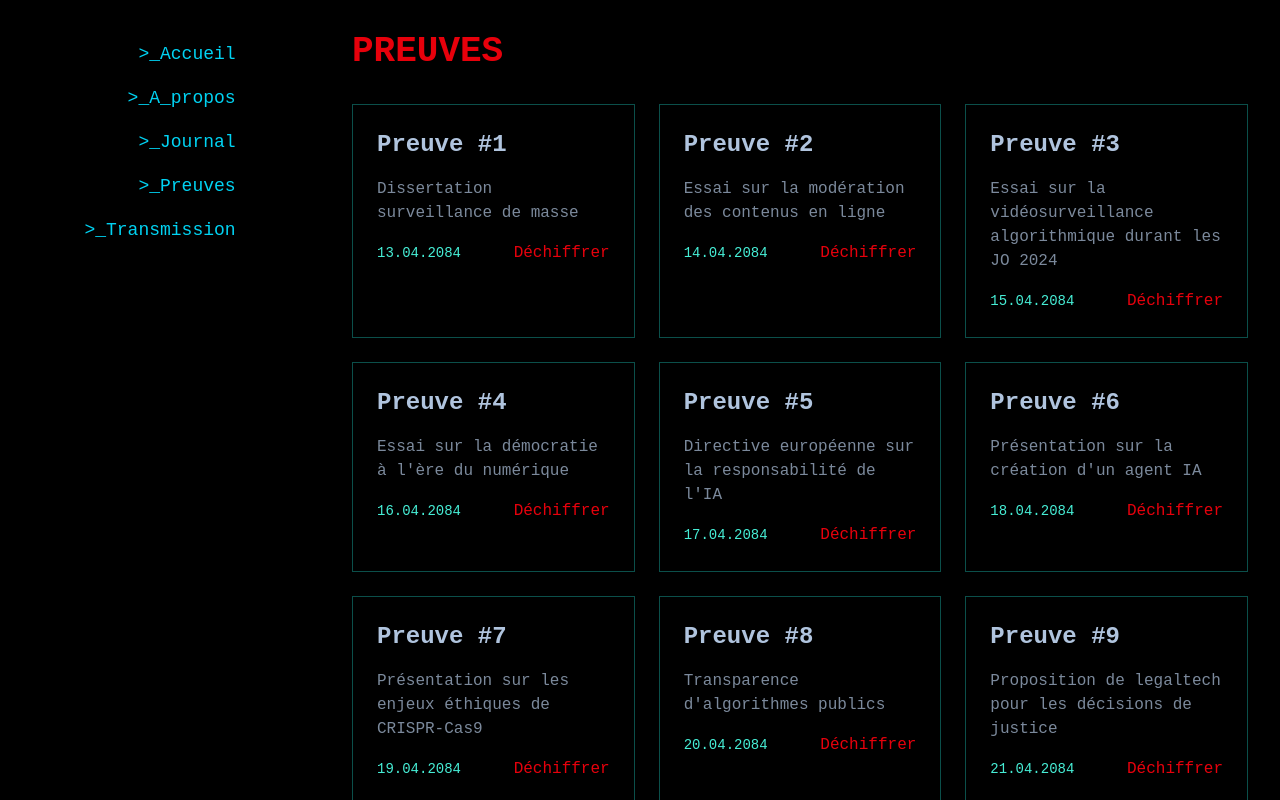
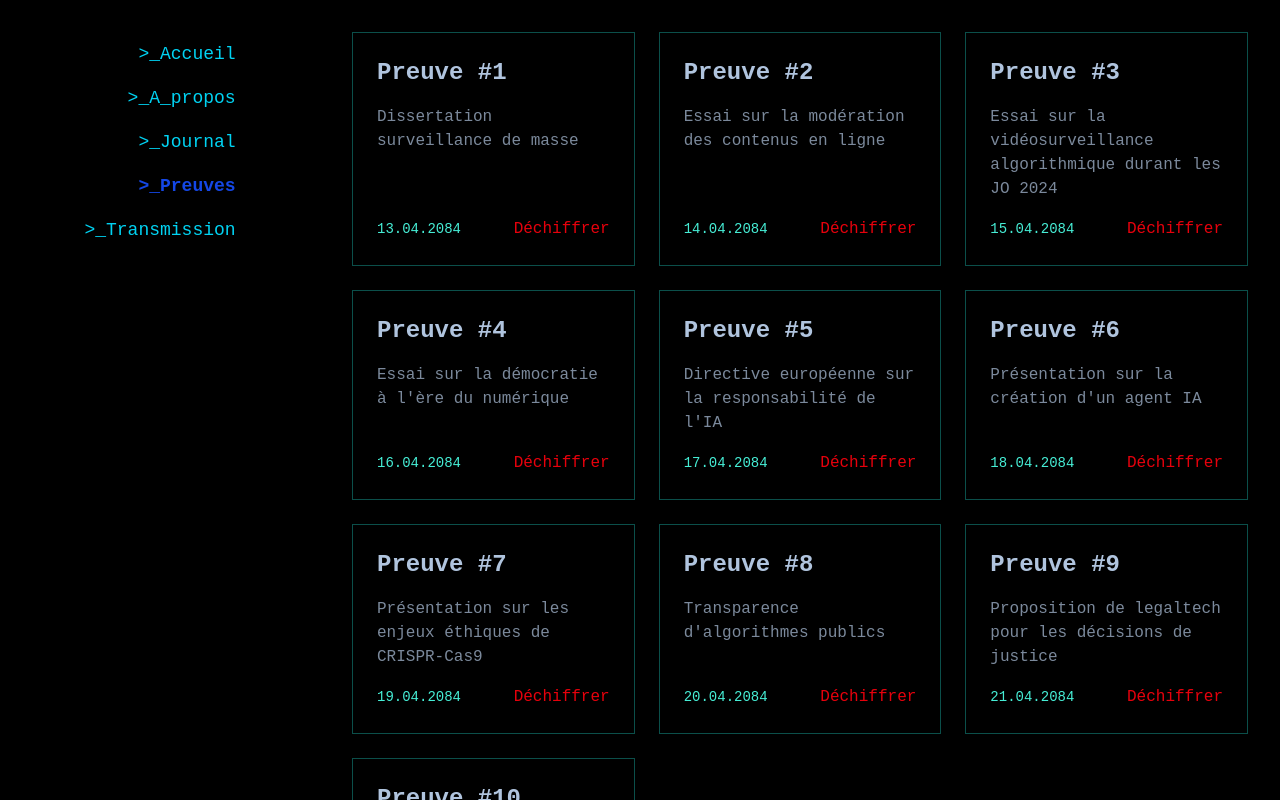
Before and after one commit to Nywes/grand-oral-antonin, a Next.js app: page /preuves in a window 1280 px wide. Built offline with nearby package versions, Linux system fonts and the light colour scheme.

Commit message:
chore: modified some texts and fixed the home page height problem

```diff
--- a/src/app/journal/page.tsx
+++ b/src/app/journal/page.tsx
@@ -8,8 +8,6 @@ export default function JournalPage() {
       </div>
 
       <div className="w-3/4 p-8">
-        <h1 className="text-4xl font-bold text-red-600 mb-8">{`JOURNAL`}</h1>
-
         <div className="space-y-8">
           <article className="border border-teal-900 p-6">
             <h2 className="text-2xl font-bold mb-4">{`PRÉAMBULE`}</h2>
--- a/src/app/page.tsx
+++ b/src/app/page.tsx
@@ -7,7 +7,8 @@ import AttackMonitor from '../components/AttackMonitor';
 import FaceGif from '../components/FaceGif';
 import NoiseBackground from '../components/NoiseBackground';
 import FuturisticCaptcha from '../components/FuturisticCaptcha';
-import Navigation from '../components/Navigation';
+import Link from 'next/link';
+import { usePathname } from 'next/navigation';
 
 export default function Home() {
   const [isVerified, setIsVerified] = useState(false);
@@ -15,6 +16,7 @@ export default function Home() {
   const [isMobile, setIsMobile] = useState(false);
   const [visibleComponents, setVisibleComponents] = useState([false, false, false, false]);
   const [contentVisible, setContentVisible] = useState(false);
+  const pathname = usePathname();
 
   useEffect(() => {
     // Vérifier si l'appareil est mobile
@@ -148,7 +150,7 @@ export default function Home() {
       {!isVerified && <FuturisticCaptcha onVerified={handleVerification} />}
 
       <div
-        className={`flex flex-col items-center justify-center py-8 px-4 relative bg-black min-h-screen transition-opacity duration-1000 ease-in-out ${
+        className={`flex flex-col items-center justify-center relative bg-black min-h-screen transition-opacity duration-1000 ease-in-out ${
           contentVisible ? 'opacity-100' : 'opacity-0'
         }`}
       >
@@ -159,7 +161,7 @@ export default function Home() {
         <NoiseBackground />
 
         {/* Nouvelle disposition en grille */}
-        <div className="grid grid-cols-12 gap-4 w-full max-w-6xl mb-8">
+        <div className="grid grid-cols-12 gap-4 w-full max-w-6xl">
           {/* Orb Component (6 colonnes) */}
           <div className="col-span-12 md:col-span-4 flex items-end justify-center h-96">
             <div
@@ -182,15 +184,26 @@ export default function Home() {
 
           {/* Title section (8 colonnes) */}
           <div className="col-span-12 md:col-span-9 flex items-center justify-center h-12">
-            <h2 className="text-3xl font-bold italic uppercase text-blue-800">
-              UN message de 2084
+            <h2 className="text-3xl font-bold italic uppercase text-blue-800 ml-48">
+              {`Journal d'un résistant`}
             </h2>
           </div>
 
           {/* Text section (4 colonnes, prend toute la hauteur des deux composants inférieurs) */}
           <div className="col-span-12 md:col-span-3 md:row-span-2 sticky top-0">
             <div className="text-white w-full">
-              <Navigation />
+              <nav className="flex justify-center p-4 sticky top-0">
+                <div className="flex flex-col space-y-4 font-mono text-xl text-end uppercase">
+                  <Link
+                    href="/a-propos"
+                    className={`text-cyan-400 hover:text-cyan-300 transition-colors ${
+                      pathname === '/a-propos' ? 'text-blue-700 font-bold' : ''
+                    }`}
+                  >
+                    Accéder &gt;_
+                  </Link>
+                </div>
+              </nav>
             </div>
           </div>
 
--- a/src/app/preuves/page.tsx
+++ b/src/app/preuves/page.tsx
@@ -10,23 +10,23 @@ export default function PreuvesPage() {
       </div>
 
       <div className="w-3/4 p-8">
-        <h1 className="text-4xl font-bold text-red-600 mb-8">{'PREUVES'}</h1>
-
         <div className="grid grid-cols-1 md:grid-cols-3 gap-6">
           {proofs.map((proof) => (
             <div
               key={proof.id}
-              className="border border-teal-900 p-6 hover:border-red-600 transition"
+              className="flex flex-col justify-between border border-teal-900 p-6 hover:border-red-600 transition"
             >
-              <h2 className="text-2xl font-bold mb-4">{'Preuve #' + proof.id}</h2>
-              <p className="mb-4 opacity-70">{proof.title}</p>
-              <div className="flex justify-between items-center">
+              <div className="flex flex-col justify-between">
+                <h2 className="text-2xl font-bold mb-4">{'Preuve #' + proof.id}</h2>
+                <p className="mb-4 opacity-70">{proof.title}</p>
+              </div>
+              <div className="flex flex-wrap justify-between items-center gap-2">
                 <div className="text-teal-300 text-sm">{proof.date}</div>
                 <Link
                   href={`/preuves/${proof.id}`}
                   className="text-red-600 hover:text-red-400 transition"
                 >
-                  {`Déchiffrer`}
+                  <p>{`Déchiffrer`}</p>
                 </Link>
               </div>
             </div>
--- a/src/components/AttackMonitor.tsx
+++ b/src/components/AttackMonitor.tsx
@@ -81,6 +81,7 @@ export default function AttackMonitor() {
   }, []);
 
   return (
+    <div className="flex flex-col gap-4">
       <div className="border border-blue-500 p-2">
         <div className="text-xl font-bold text-blue-400 mb-2">{'FAILLE DE SÉCURITÉ'}</div>
         <div className="flex space-x-1 mb-3">{pulseElements}</div>
@@ -101,5 +102,7 @@ export default function AttackMonitor() {
           {'STATUT DU PARE-FEU: SOUS ATTAQUE'}
         </div>
       </div>
+      <p className="text-xs text-blue-400"> {'Ils nous retrouveront ...'} </p>
+    </div>
   );
 }
--- a/src/components/DeloreanSection.tsx
+++ b/src/components/DeloreanSection.tsx
@@ -64,8 +64,8 @@ export default function DeloreanSection() {
   return (
     <div className="h-full w-full border border-blue-500 p-4 flex flex-col">
       <div className="flex justify-between text-xs text-blue-400 mb-1">
-        <span>{'Delorean'}</span>
-        <span>{'Démarrer'}</span>
+        <span>{'Ils nous observent ...'}</span>
+        <span>{'xx-xx-x'}</span>
       </div>
       <div className="flex-grow relative overflow-hidden">
         <div className="absolute inset-0 filter grayscale blur-[1px] contrast-50 brightness-75 overflow-hidden">
--- a/src/components/FaceGif.tsx
+++ b/src/components/FaceGif.tsx
@@ -3,6 +3,7 @@ import Image from 'next/image';
 
 export default function FaceGif() {
   return (
+    <div className="flex flex-col gap-4">
       <div className="border border-blue-500 p-2">
         <div className="flex items-center justify-center">
           <Image
@@ -10,10 +11,12 @@ export default function FaceGif() {
             alt="Digital face visualization"
             width={500}
             height={500}
-          className="w-full h-auto"
+            className="w-auto h-full"
             priority
           />
         </div>
       </div>
+      <p className="text-xs text-blue-400"> {'Ils nous écoutent ...'} </p>
+    </div>
   );
 }
--- a/src/components/Navigation.tsx
+++ b/src/components/Navigation.tsx
@@ -6,49 +6,32 @@ import { usePathname } from 'next/navigation';
 export default function Navigation() {
   const pathname = usePathname();
 
+  // Fonction utilitaire pour générer les classes CSS des liens
+  const getLinkClassName = (path: string) => {
+    const baseClasses = 'transition-colors';
+    const activeClasses = 'text-blue-700 font-bold';
+    const inactiveClasses = 'text-cyan-400 hover:text-cyan-300';
+
+    return `${baseClasses} ${pathname === path ? activeClasses : inactiveClasses}`;
+  };
+
+  // Données de navigation
+  const navLinks = [
+    { path: '/', label: 'Accueil' },
+    { path: '/a-propos', label: 'A_propos' },
+    { path: '/journal', label: 'Journal' },
+    { path: '/preuves', label: 'Preuves' },
+    { path: '/transmission', label: 'Transmission' },
+  ];
+
   return (
     <nav className="flex justify-center p-4 sticky top-0">
       <div className="flex flex-col space-y-4 font-mono text-lg text-end">
-        <Link
-          href="/"
-          className={`text-cyan-400 hover:text-cyan-300 transition-colors ${
-            pathname === '/' ? 'text-cyan-300' : ''
-          }`}
-        >
-          &gt;_Accueil
-        </Link>
-        <Link
-          href="/a-propos"
-          className={`text-cyan-400 hover:text-cyan-300 transition-colors ${
-            pathname === '/a-propos' ? 'text-cyan-300' : ''
-          }`}
-        >
-          &gt;_A_propos
-        </Link>
-        <Link
-          href="/journal"
-          className={`text-cyan-400 hover:text-cyan-300 transition-colors ${
-            pathname === '/journal' ? 'text-cyan-300' : ''
-          }`}
-        >
-          &gt;_Journal
-        </Link>
-        <Link
-          href="/preuves"
-          className={`text-cyan-400 hover:text-cyan-300 transition-colors ${
-            pathname === '/preuves' ? 'text-cyan-300' : ''
-          }`}
-        >
-          &gt;_Preuves
-        </Link>
-        <Link
-          href="/transmission"
-          className={`text-cyan-400 hover:text-cyan-300 transition-colors ${
-            pathname === '/transmission' ? 'text-cyan-300' : ''
-          }`}
-        >
-          &gt;_Transmission
-        </Link>
+        {navLinks.map((link) => (
+          <Link key={link.path} href={link.path} className={getLinkClassName(link.path)}>
+            &gt;_{link.label}
+          </Link>
+        ))}
       </div>
     </nav>
   );
--- a/src/components/PlanetSection.tsx
+++ b/src/components/PlanetSection.tsx
@@ -20,7 +20,7 @@ export default function PlanetSection() {
         <div className="absolute top-0 right-4 text-white">+ + + +</div>
       </div>
       <div className="bg-blue-900/30 p-2 text-blue-300 text-sm">
-        {"Voyagez au-delà de l'horizon—où le passé rencontre le futur"}
+        {"Vous êtes notre dernier espoir"}
       </div>
     </div>
   );
```
Also changed, not shown: src/app/a-propos/page.tsx (+20 -4 lines), src/app/transmission/page.tsx (+0 -14 lines). Lines whose indentation alone changed are shown as unchanged.
